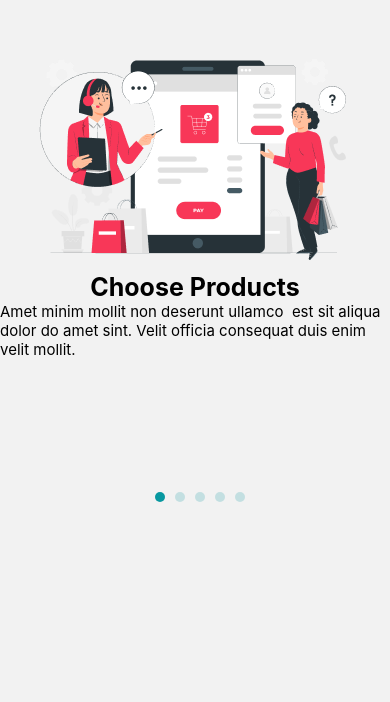
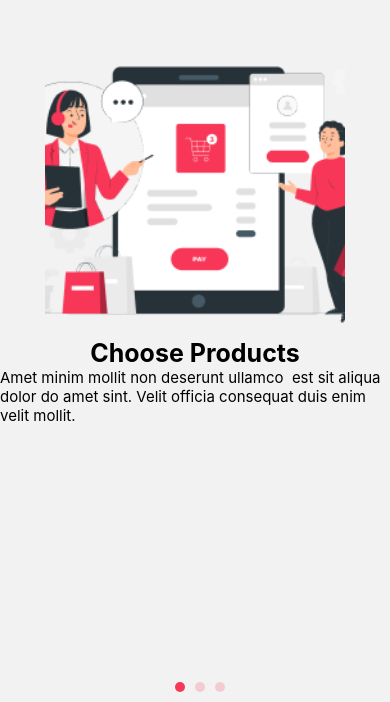
Before and after one commit to AbdulRahim908/Shopping-App, a React Native app: screen /Slider_splash in a window 390 px wide. Shown: the part 142-844 px from the top of the page. Built offline with nearby package versions, Linux system fonts and the light colour scheme.

Commit message:
second commit

```diff
--- a/pages/slider_splash.tsx
+++ b/pages/slider_splash.tsx
@@ -1,4 +1,4 @@
-import { StyleSheet, Text, View,ScrollView ,SafeAreaView,Dimensions,Image,} from 'react-native'
+import { StyleSheet, Text, View,ScrollView ,SafeAreaView,Dimensions,Image, TouchableOpacity,} from 'react-native'
 import React , {useState} from 'react'
 
 const Slider_splash = () => {
@@ -7,7 +7,7 @@ const Slider_splash = () => {
     const setSliderPage = (event:any) => {
         const { currentPage } = sliderState;
         const { x } = event.nativeEvent.contentOffset;
-        const indexOfNextScreen = Math.floor(x / width);
+        const indexOfNextScreen = Math.round(x / width);
         if (indexOfNextScreen !== currentPage) {
           setSliderState({
             ...sliderState,
@@ -28,28 +28,29 @@ const Slider_splash = () => {
           }}>
       <View style={{ width, height }}>
        <View style={styles.container}>
-            <Image source={require('../assets/sales.png')}/>
+            <Image style={styles.image} source={require('../assets/sales.png')}/>
             <Text style={styles.title}>Choose Products</Text>
             <Text style={styles.content}>Amet minim mollit non deserunt ullamco  est sit aliqua dolor do amet sint. Velit officia consequat duis enim velit mollit.</Text>
           </View></View>
           <View style={{ width, height }}>
           <View style={styles.container}>
-          <Image source={require('../assets/fashion.png')}/>
+          <Image style={styles.image} source={require('../assets/fashion.png')}/>
           <Text style={styles.title}>Make Payment</Text>
             <Text style={styles.content}>Amet minim mollit non deserunt ullamco  est sit aliqua dolor do amet sint. Velit officia consequat duis enim velit mollit.</Text>
           </View></View>
           <View style={{ width, height }}>
           <View style={styles.container}>
-          <Image  source={require('../assets/Shopping.png')}/>
+          <Image style={styles.image}  source={require('../assets/Shopping.png')}/>
           <Text style={styles.title}>Get Your Order</Text>
             <Text style={styles.content}>Amet minim mollit non deserunt ullamco  est sit aliqua dolor do amet sint. Velit officia consequat duis enim velit mollit.</Text>
           </View></View>
     </ScrollView>
     <View style={styles.paginationWrapper}>
-          {Array.from(Array(5).keys()).map((key, index) => (
+          {Array.from(Array(3).keys()).map((key, index) => (
             <View style={[styles.paginationDots, { opacity: pageIndex === index ? 1 : 0.2 }]} key={index} />
           ))}
         </View>
+
     </SafeAreaView>
   )
 }
@@ -82,8 +83,9 @@ const styles = StyleSheet.create({
     }
     ,
   paginationWrapper: {
-    position: 'relative',
-    bottom: 200,
+
+    position: 'absolute',
+    bottom: 10,
     left: 0,
     right: 0,
     justifyContent: 'center',
@@ -94,7 +96,14 @@ const styles = StyleSheet.create({
     height: 10,
     width: 10,
     borderRadius: 10 / 2,
-    backgroundColor: '#0898A0',
-    marginLeft: 10,
+    backgroundColor: '#F83758',
+    marginLeft: 10
+    // marginTop:100
   },
+  bottom:{
+    flexDirection:'row'
+  },
+  image:{
+    width:300,height:300
+  }
 })
```
